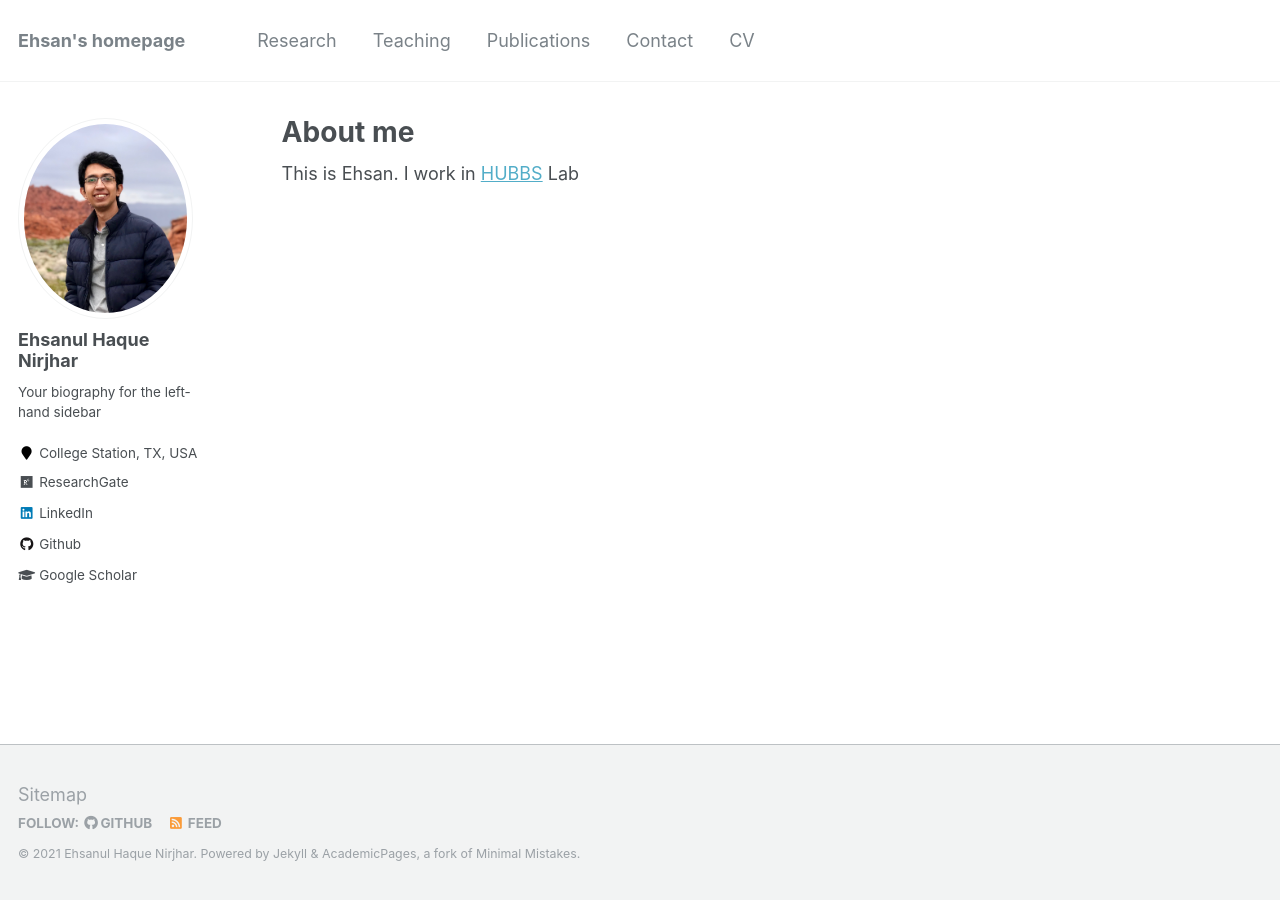
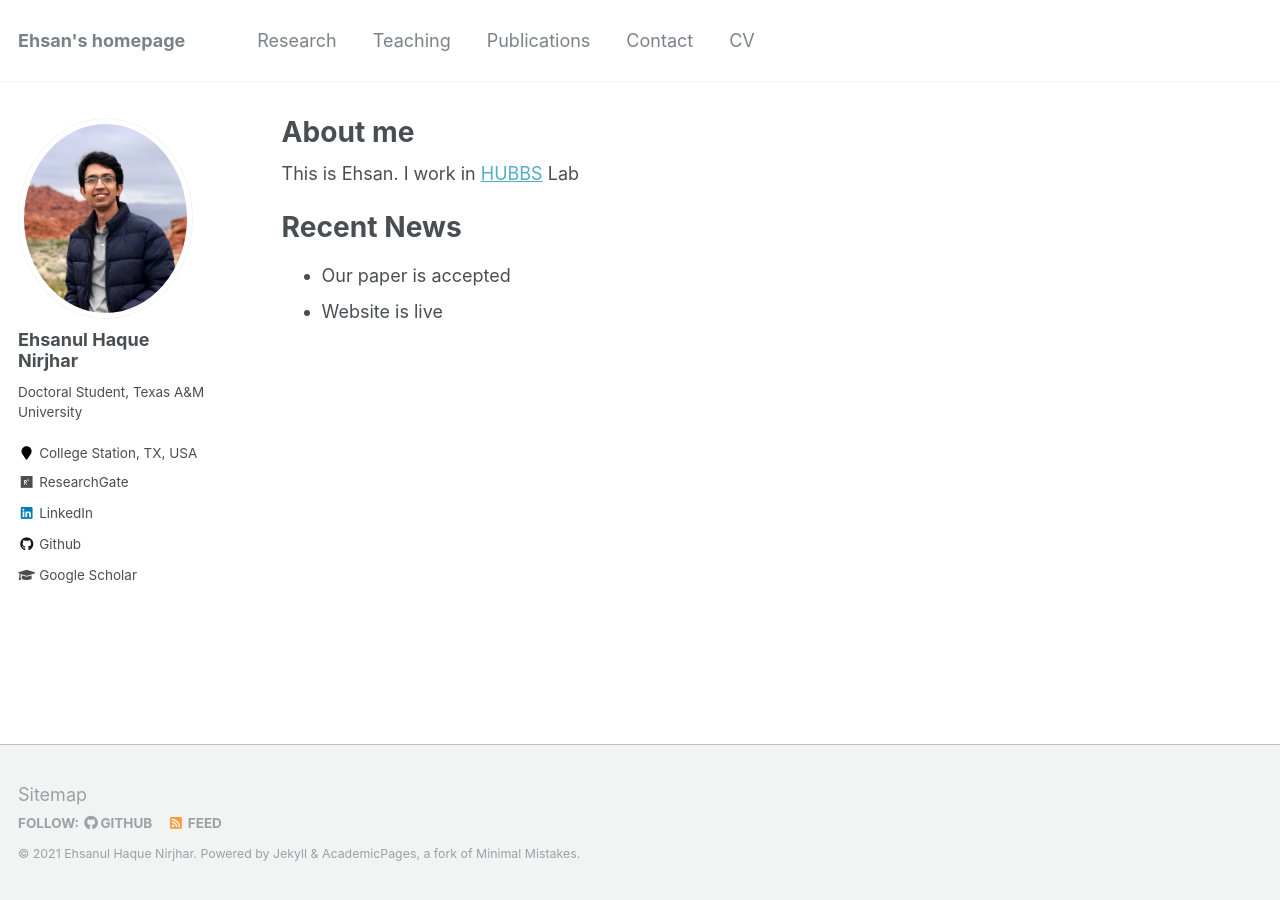
Before and after one commit to Ehsan-Nirjhar/Ehsan-Nirjhar.github.io, a Jekyll site: the page built from _pages/about.md, in a window 1280 px wide. Built offline with Jekyll 4.4.1, drawn with Linux system fonts in a browser that asks for light colours.

Commit message:
Bullet list check

```diff
--- a/_config.yml
+++ b/_config.yml
@@ -82,7 +82,7 @@ analytics:
 author:
   name             : "Ehsanul Haque Nirjhar"
   avatar           : "photo_Ehsanul Haque Nirjhar.jpg"
-  bio              : "Your biography for the left-hand sidebar"
+  bio              : "Doctoral Student, Texas A&M University"
   location         : "College Station, TX, USA"
   employer         :
   pubmed           :
--- a/_pages/about.md
+++ b/_pages/about.md
@@ -9,3 +9,8 @@ redirect_from:
 ---
 
 This is Ehsan. I work in [HUBBS](https://hubbs.engr.tamu.edu/) Lab
+
+Recent News
+======
+* Our paper is accepted
+* Website is live
```
